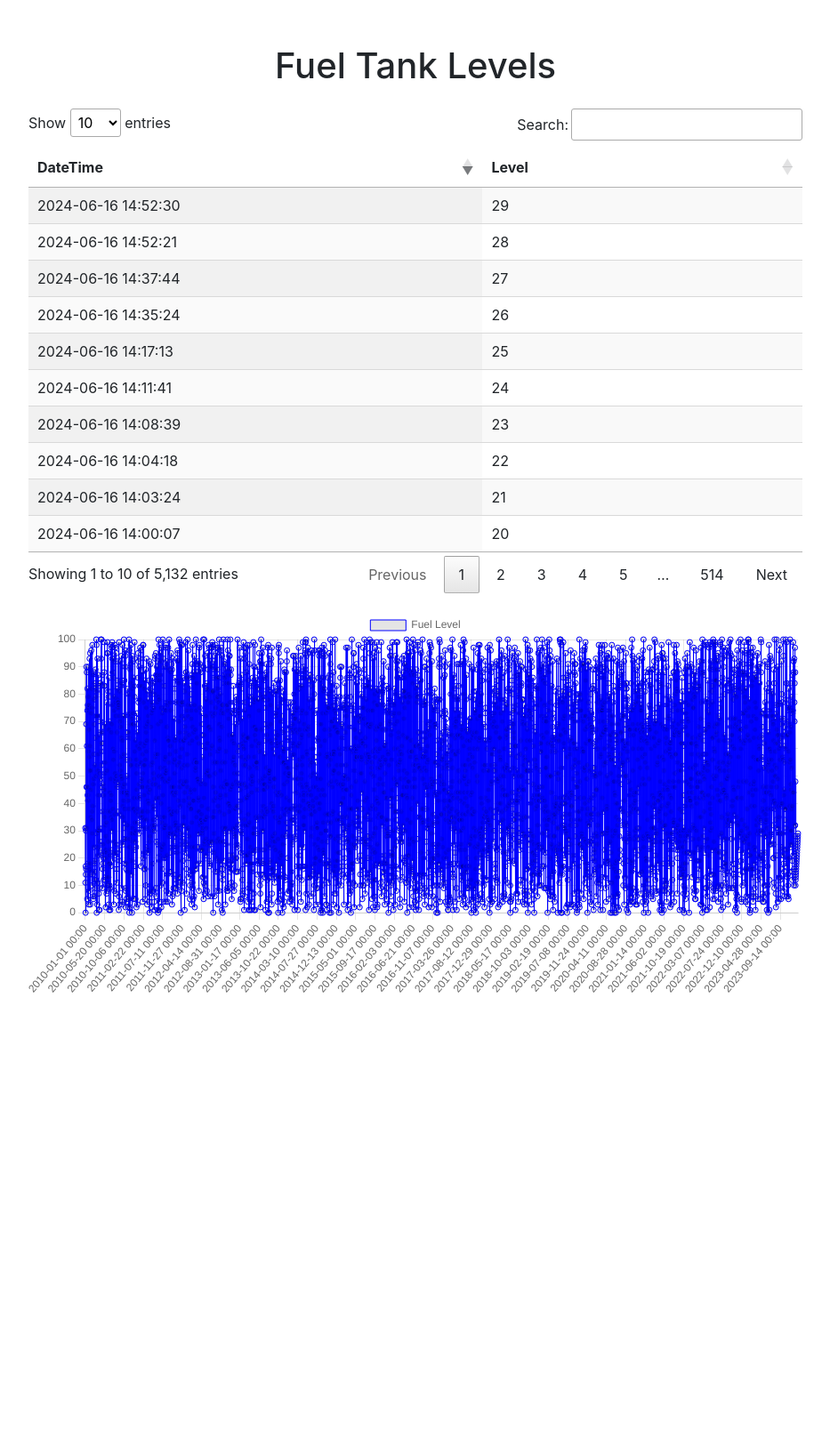
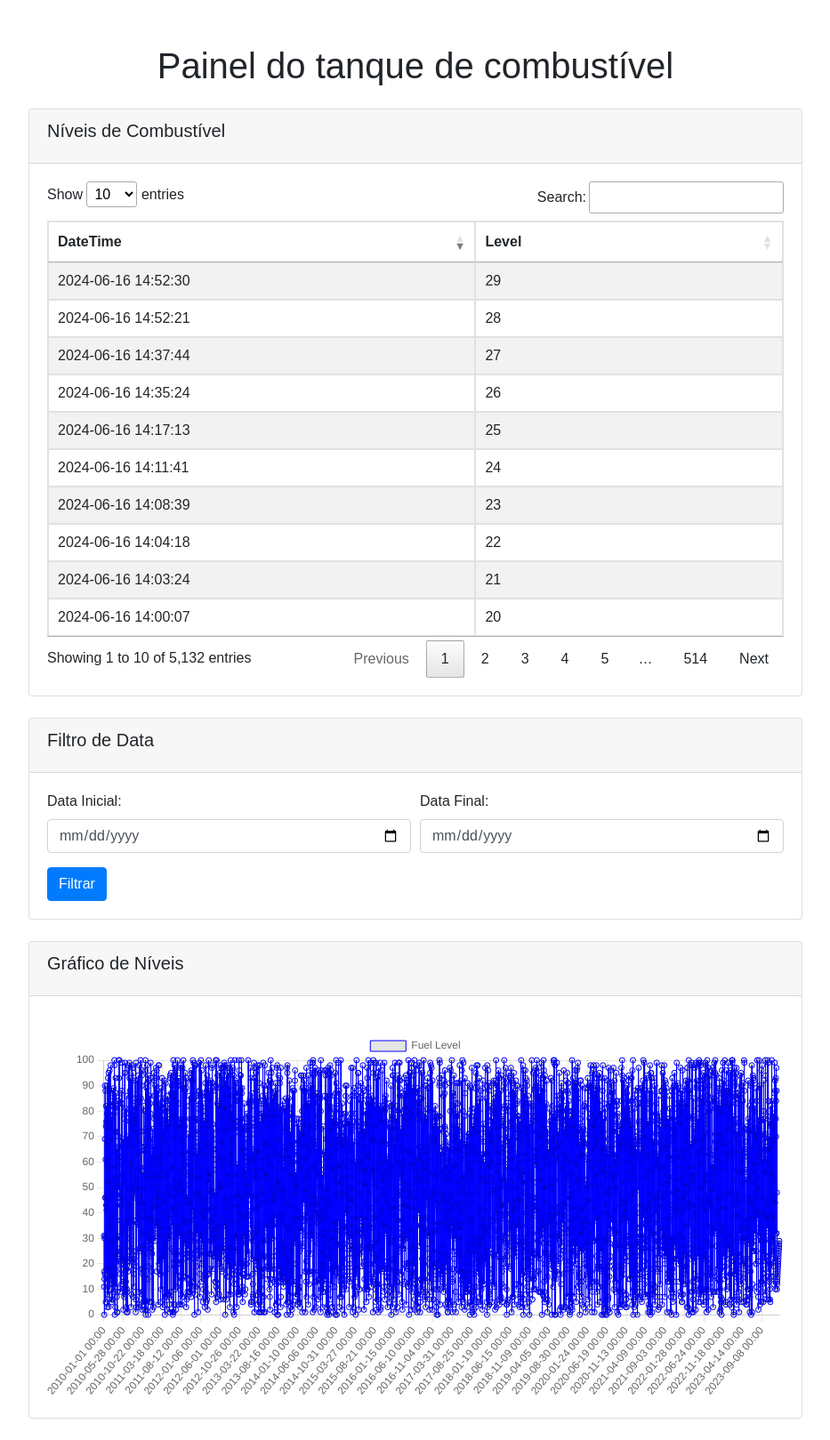
Before and after one commit to Mathweuzz/Projeto-Final-TR2, a Flask app: page / in a window 1280 px wide. Shown: the whole page at 89% size, without its empty margins (173-1106 px from the left). Before the commit the page ends 1116 px from the top, so only its background shows below. Run offline with Flask 3, Linux system fonts and the light colour scheme; data comes from the database, SQL or seed files in the repository; some libraries are stand-ins or nearby versions.

Commit message:
More updates

```diff
--- a/app.py
+++ b/app.py
@@ -1,4 +1,4 @@
-from flask import Flask, render_template, jsonify
+from flask import Flask, render_template, jsonify, request
 from flask_socketio import SocketIO, emit
 import sqlite3
 
@@ -14,6 +14,14 @@ def get_data():
     conn.close()
     return data
 
+def get_filtered_data(start_date, end_date):
+    conn = sqlite3.connect('fuel_tank_data.db')
+    c = conn.cursor()
+    c.execute("SELECT datetime, level FROM fuel_data WHERE datetime BETWEEN ? AND ? ORDER BY datetime DESC",(start_date, end_date))
+    data = c.fetchall()
+    conn.close()
+    return data
+
 @app.route('/')
 def index():
     return render_template('index.html')
@@ -22,6 +30,17 @@ def index():
 def data():
     data = get_data()
     return jsonify(data)
+
+@app.route('/data/filtered')
+def filtered_data():
+    start_date = request.args.get('start_date')
+    end_date = request.args.get('end_date')
+
+    if start_date and end_date:
+        filtered_data = get_filtered_data(start_date, end_date)
+        return jsonify(filtered_data)
+    else:
+        return jsonify({'error': 'Invalid date range'}), 400
 
 @app.route('/update')
 def update():
--- a/static/dashboard.js
+++ b/static/dashboard.js
@@ -9,8 +9,6 @@ $(document).ready(function() {
     let pageSize = table.page.len();
 
     function updateTable(data) {
-        console.log("Updating table with data:", data);
-
         const pageInfo = table.page.info();
         currentPage = pageInfo.page;
         pageSize = pageInfo.length;
@@ -29,49 +27,10 @@ $(document).ready(function() {
         console.log('Connected to WebSocket');
     });
 
-    const fuelChart = document.getElementById('fuelChart').getContext('2d');
-    let chart = null;
-
-    function updateChart(data) {
-        data.reverse();
-
-        const labels = data.map(row => moment(row[0]).format('YYYY-MM-DD HH:mm')); // Extract datetime labels
-        const levels = data.map(row => row[1]); // Extract level values
-
-        if (chart) {
-            chart.data.labels = labels;
-            chart.data.datasets[0].data = levels;
-            chart.update();
-        } else {
-            chart = new Chart(fuelChart, {
-                type: 'line', // Choose chart type (e.g., line, bar, etc.)
-                data: {
-                    labels: labels,
-                    datasets: [{
-                        label: 'Fuel Level',
-                        data: levels,
-                        borderColor: 'blue',
-                        borderWidth: 1,
-                        fill: false
-                    }]
-                },
-                options: {
-                    scales: {
-                        y: {
-                            beginAtZero: true // Start y-axis at 0
-                        }
-                    }
-                }
-            });
-        }
-    }
-
     socket.on('update', function(data) {
         console.log("Data received via WebSocket:", data);
         updateTable(data);
-        updateChart(data);
     });
-
 
     $.ajax({
         url: '/data',
@@ -86,17 +45,68 @@ $(document).ready(function() {
         }
     });
 
-    setInterval(function() {
+    const fuelChart = document.getElementById('fuelChart').getContext('2d');
+    let chart = null;
+
+    function updateChart(data) {
+        data.reverse();
+
+        const labels = data.map(row => moment(row[0]).format('YYYY-MM-DD HH:mm'));
+        const levels = data.map(row => row[1]);
+
+        if (chart) {
+            chart.data.labels = labels;
+            chart.data.datasets[0].data = levels;
+            chart.update();
+        } else {
+            chart = new Chart(fuelChart, {
+                type: 'line',
+                data: {
+                    labels: labels,
+                    datasets: [{
+                        label: 'Fuel Level',
+                        data: levels,
+                        borderColor: 'blue',
+                        borderWidth: 1,
+                        fill: false
+                    }]
+                },
+                options: {
+                    scales: {
+                        y: {
+                            beginAtZero: true
+                        }
+                    }
+                }
+            });
+        }
+    }
+
+    socket.on('update', function(data) {
+        console.log("Data received via WebSocket:", data);
+        updateTable(data);
+        updateChart(data);
+    });
+
+    $("#filter-form").submit(function(event) {
+        event.preventDefault();
+
+        const startDate = $("#start-date").val();
+        const endDate = $("#end-date").val();
+
         $.ajax({
-            url: '/data',
-            method: 'GET',
+            url: '/data/filtered',
+            data: {
+                start_date: startDate,
+                end_date: endDate
+            },
             success: function(data) {
-                console.log("Updated data:", data);
                 updateTable(data);
+                updateChart(data);
             },
             error: function(err) {
-                console.error("Failed to fetch updated data", err);
+                console.error("Erro ao obter dados filtrados", err);
             }
         });
-    }, 10000);
+    });
 });
--- a/templates/index.html
+++ b/templates/index.html
@@ -3,15 +3,14 @@
 <head>
     <meta charset="UTF-8">
     <meta name="viewport" content="width=device-width, initial-scale=1.0">
-    <title>Fuel Tank Dashboard</title>
+    <title>Painel do tanque de combustível</title>
     <!-- Bootstrap CSS -->
-    <link rel="stylesheet" href="https://maxcdn.bootstrapcdn.com/bootstrap/4.5.2/css/bootstrap.min.css">
-    <!-- DataTables CSS -->
+    <link rel="stylesheet" href="https://stackpath.bootstrapcdn.com/bootstrap/4.5.2/css/bootstrap.min.css">
     <link rel="stylesheet" href="https://cdn.datatables.net/1.10.21/css/jquery.dataTables.min.css">
-    <!-- Custom CSS -->
     <style>
         body {
             padding-top: 50px;
+            font-family: 'Arial', sans-serif;
         }
         .container {
             max-width: 900px;
@@ -23,8 +22,16 @@
 </head>
 <body>
     <div class="container">
-        <h1 class="text-center mb-4">Fuel Tank Levels</h1>
-        <table id="data-table" class="display" style="width:100%">
+        <h1 class="text-center mb-4">Painel do tanque de combustível</h1>
+
+        <div class="row">
+            <div class="col-md-12">
+                <div class="card mb-4">
+                    <div class="card-header">
+                        <h5 class="card-title">Níveis de Combustível</h5>
+                    </div>
+                    <div class="card-body">
+                        <table id="data-table" class="table table-striped table-bordered" style="width:100%">
                             <thead>
                                 <tr>
                                     <th>DateTime</th>
@@ -32,12 +39,50 @@
                                 </tr>
                             </thead>
                         </table>
+                    </div>
+                </div>
+            </div>
+        </div>
+
+        <div class="card mb-4">
+            <div class="card-header">
+                <h5 class="card-title">Filtro de Data</h5>
+            </div>
+            <div class="card-body">
+                <form id="filter-form">
+                    <div class="form-row">
+                        <div class="form-group col-md-6">
+                            <label for="start-date">Data Inicial:</label>
+                            <input type="date" class="form-control" id="start-date">
+                        </div>
+                        <div class="form-group col-md-6">
+                            <label for="end-date">Data Final:</label>
+                            <input type="date" class="form-control" id="end-date">
+                        </div>
+                    </div>
+                    <button type="submit" class="btn btn-primary">Filtrar</button>
+                </form>
+            </div>
+        </div>
+
+        <div class="row">
+            <div class="col-md-12">
+                <div class="card mb-4">
+                    <div class="card-header">
+                        <h5 class="card-title">Gráfico de Níveis</h5>
+                    </div>
+                    <div class="card-body">
                         <canvas id="fuelChart" width="800" height="400"></canvas>
+                    </div>
+                </div>
+            </div>
+        </div>
+
     </div>
     <!-- jQuery -->
     <script src="https://code.jquery.com/jquery-3.6.0.min.js"></script>
     <!-- Bootstrap JS -->
-    <script src="https://maxcdn.bootstrapcdn.com/bootstrap/4.5.2/js/bootstrap.min.js"></script>
+    <script src="https://stackpath.bootstrapcdn.com/bootstrap/4.5.2/js/bootstrap.min.js"></script>
     <!-- DataTables JS -->
     <script src="https://cdn.datatables.net/1.10.21/js/jquery.dataTables.min.js"></script>
     <!-- Chart.js -->
```
Lines whose indentation alone changed are shown as unchanged.
